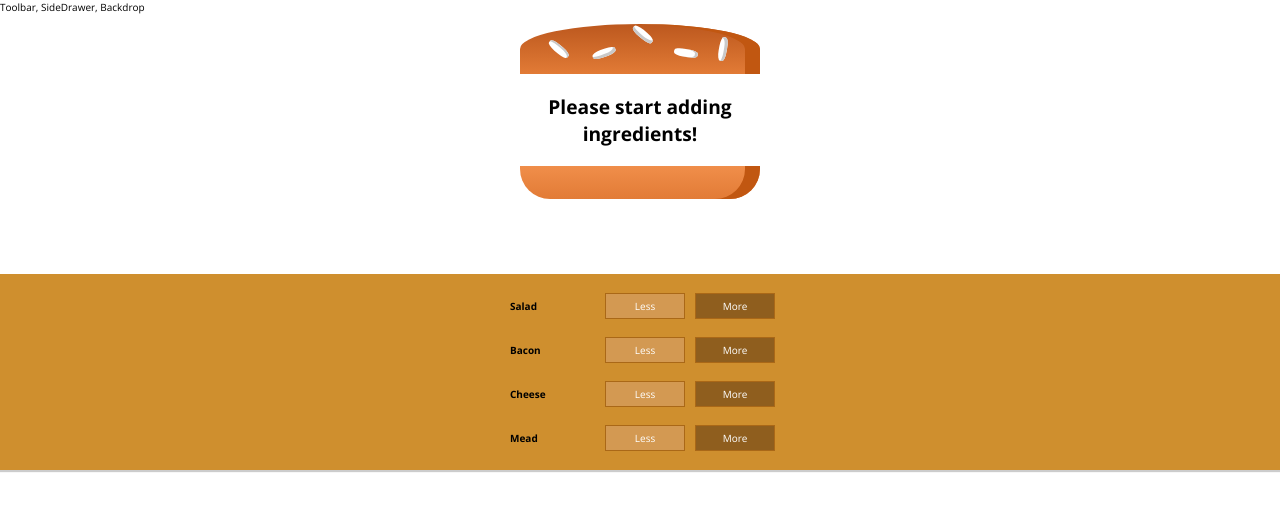
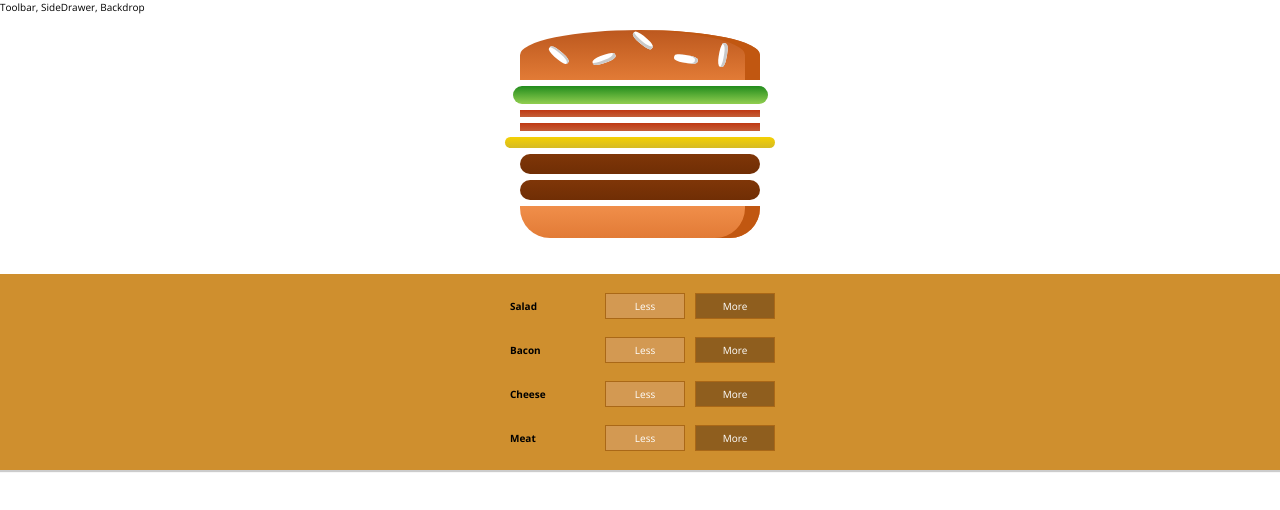
Before and after one commit to jg00/prop-MJ-Burgers, a React (Create React App) app: page / in a window 1280 px wide. Shown: the top 510 px of the page. Built offline with nearby package versions, Linux system fonts and the light colour scheme.

Commit message:
Build controls and display.

```diff
--- a/src/components/Burger/BuildControls/BuildControls.js
+++ b/src/components/Burger/BuildControls/BuildControls.js
@@ -6,7 +6,7 @@ const controls = [
   { label: "Salad", type: "salad" },
   { label: "Bacon", type: "bacon" },
   { label: "Cheese", type: "cheese" },
-  { label: "Mead", type: "meat" }
+  { label: "Meat", type: "meat" }
 ];
 
 const buildControlsList = controls.map(control => (
--- a/src/components/Burger/Burger.module.css
+++ b/src/components/Burger/Burger.module.css
@@ -2,7 +2,7 @@
   width: 100%;
   margin: auto;
   height: 250px;
-  overflow: visible;
+  overflow: scroll;
   text-align: center;
   font-weight: bold;
   font-size: 1.2rem;
--- a/src/containers/BurgerBuilder/BurgerBuilder.js
+++ b/src/containers/BurgerBuilder/BurgerBuilder.js
@@ -6,10 +6,10 @@ import BuildControls from "../../components/Burger/BuildControls/BuildControls";
 class BurgerBuilder extends Component {
   state = {
     ingredients: {
-      salad: 0,
-      bacon: 0,
-      cheese: 0,
-      meat: 0
+      salad: 1,
+      bacon: 2,
+      cheese: 1,
+      meat: 2
     }
   };
 
```
Also changed, not shown: src/components/Burger/Burger.js (+9 -1 lines).
